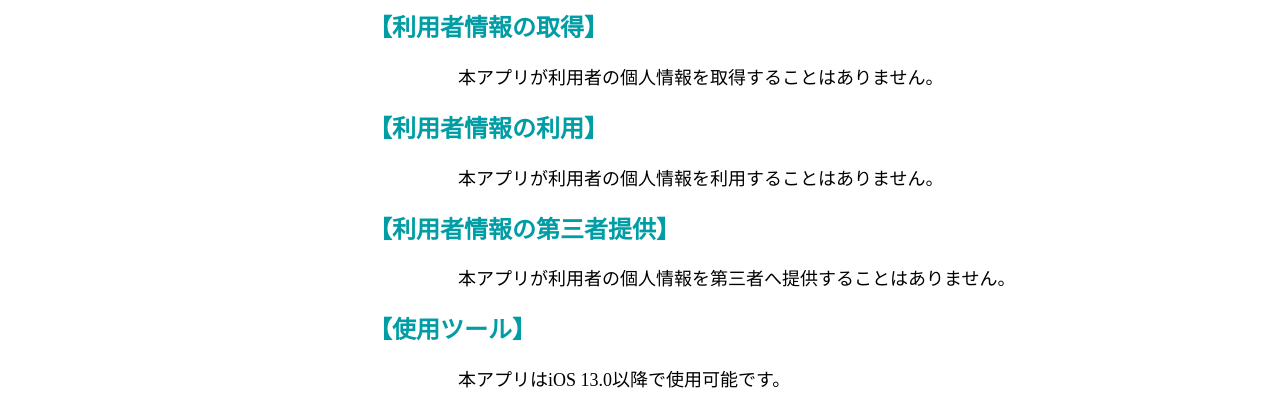
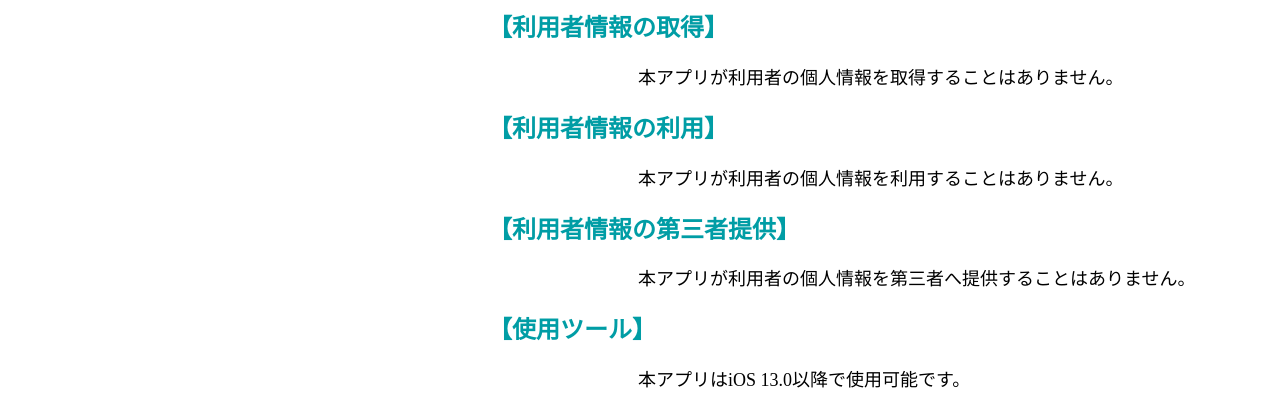
Before and after one commit to Kogera-star/master, a plain HTML site: page index.html in a window 1280 px wide. Shown: the part 1175-1584 px from the top of the page. Drawn offline with Linux system fonts and the light colour scheme.

Commit message:
Update index.html

```diff
--- a/index.html
+++ b/index.html
@@ -5,8 +5,8 @@
     <meta name="viewport" content="width = device-width,initial-scale = 1.0">
     <title>プライバシーポリシー</title>
       <style type="text/css">
-        #title1{margin-left:15em;width:400px;text-decoration:none}
-        #title2{margin-left:25em}
+        #title1{margin-left:20em;width:400px;text-decoration:none}
+        #title2{margin-left:35em}
         p{font-size:large}
         h2{color:#009da5}
         h1{background-color:pink}
```
